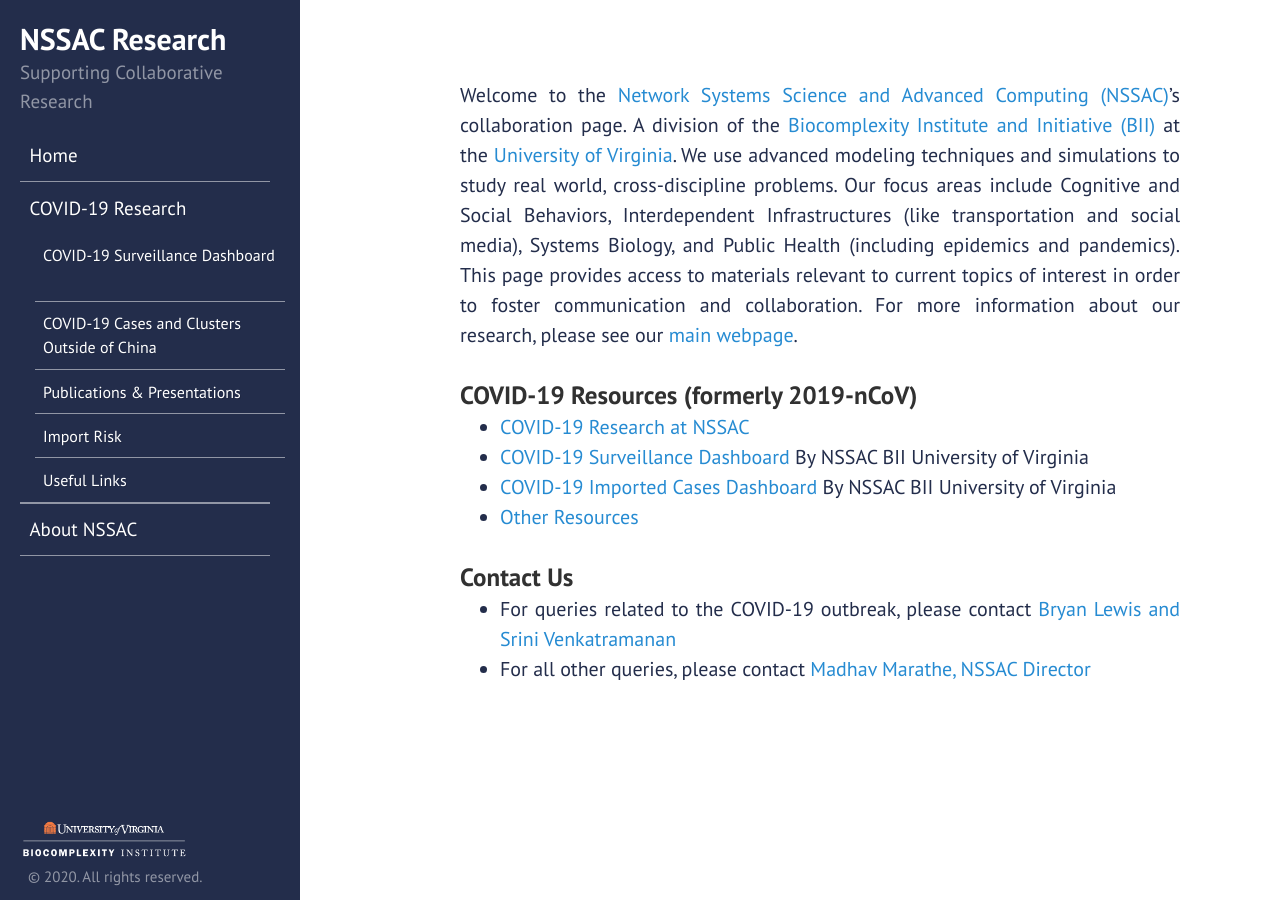
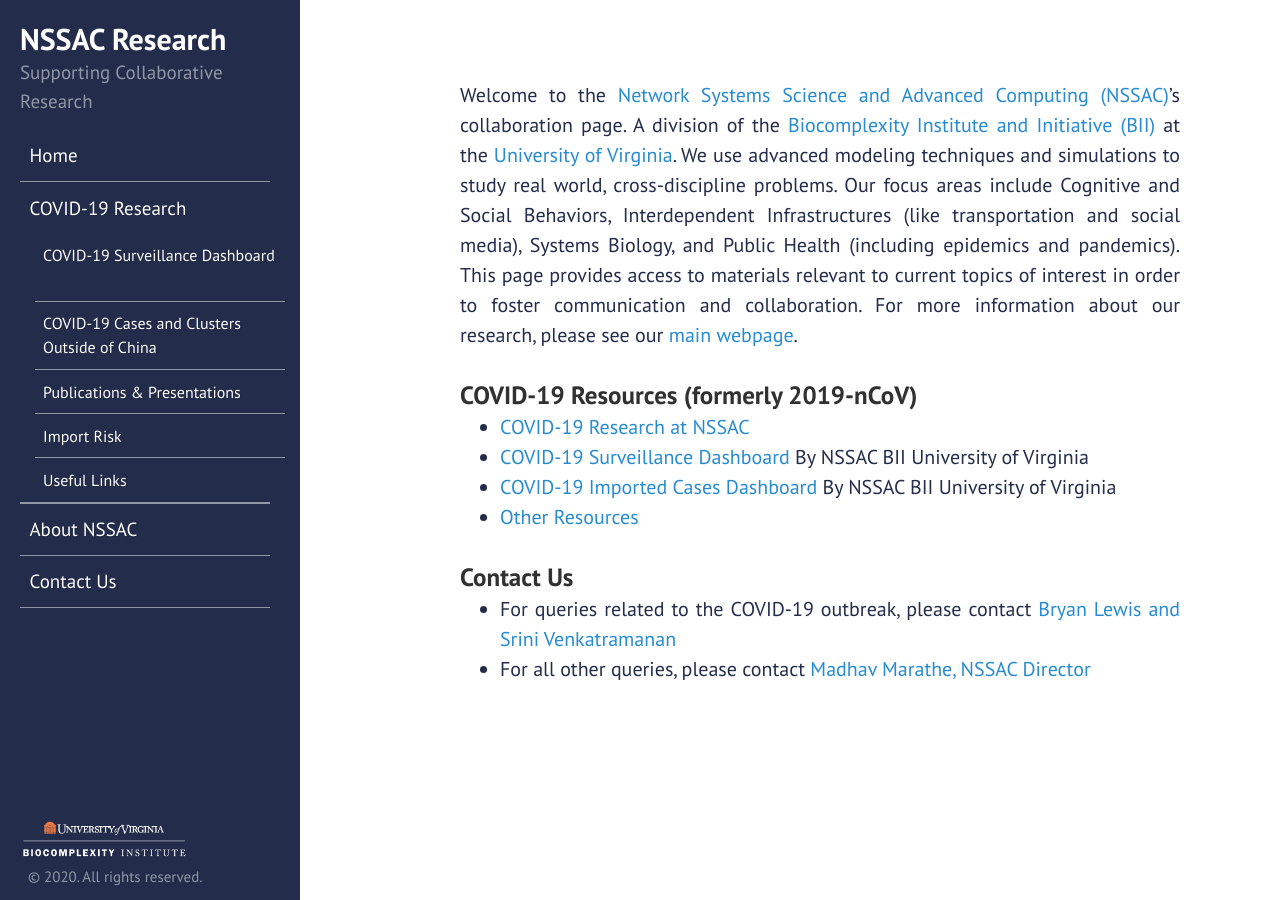
Before and after one commit to mehta-gaurav/mehta-gaurav.github.io, a Jekyll site: the page built from index.md, in a window 1280 px wide. Built offline with Jekyll 4.4.1, drawn with Linux system fonts in a browser that asks for light colours.

Commit message:
Update sidebar.html

```diff
--- a/_includes/sidebar.html
+++ b/_includes/sidebar.html
@@ -50,6 +50,7 @@
             </ul>
          </li>
          <li><a class="sidebar-nav-item{% if page.url == site.aboutUrl %} active{% endif %}" href="https://biocomplexity.virginia.edu/nssac" target="_blank">About NSSAC</a></li>
+         <li><a class="sidebar-nav-item{% if page.url == site.aboutUrl %} active{% endif %}" href="https://mehta-gaurav.github.io/contact_us" target="_blank">Contact Us</a></li>
       </ul>
    </nav>
    <div class="sidebar-sticky">
```
